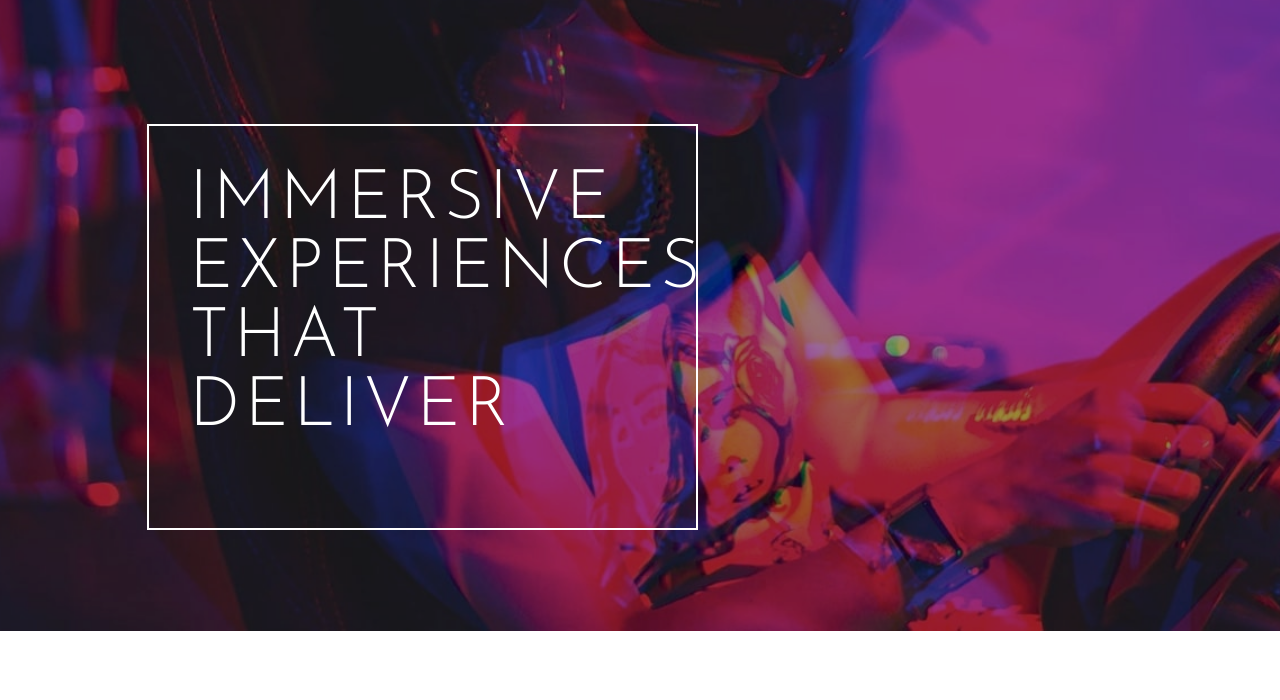
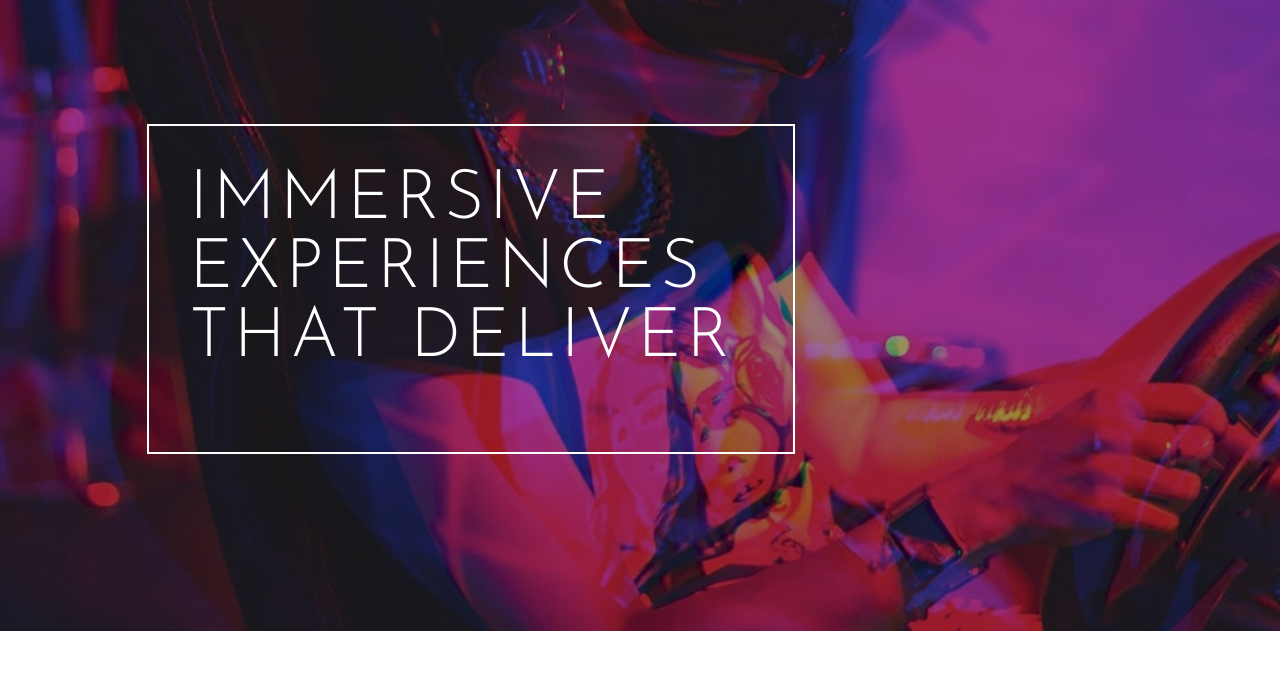
Before and after one commit to Mohanad-Hafiz/loopstudios-landing-page, a plain HTML site: page index.html in a window 1280 px wide. Shown: the part 100-800 px from the top of the page. Drawn offline with Linux system fonts and the light colour scheme.

Commit message:
Fixed issues

```diff
--- a/style.css
+++ b/style.css
@@ -70,8 +70,8 @@ header h1 {
     letter-spacing: 0.0697em;
     position: absolute;
     top: 28vh;
-    width: 43vw;
-    height: 406px;
+    width: 648px;
+    height: 330px;
     padding: 40px;
     border: solid white 2.5px;
     font-weight: normal;
```
